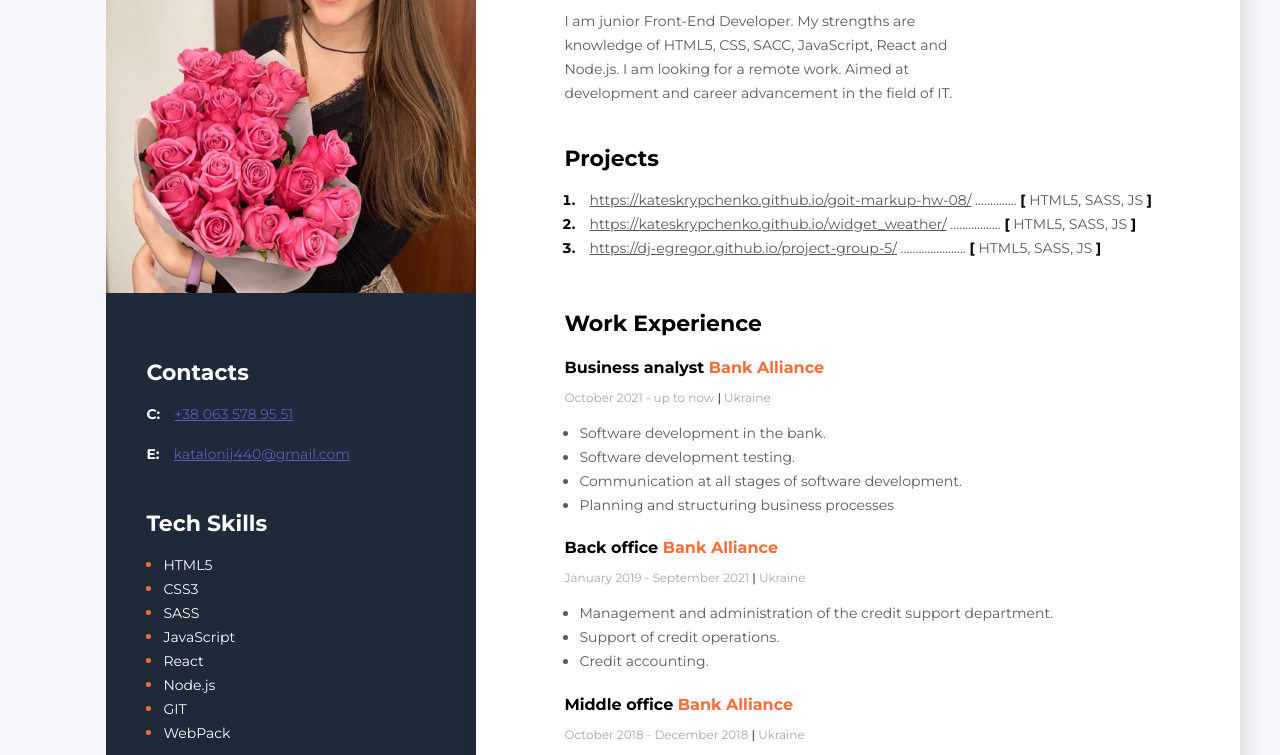
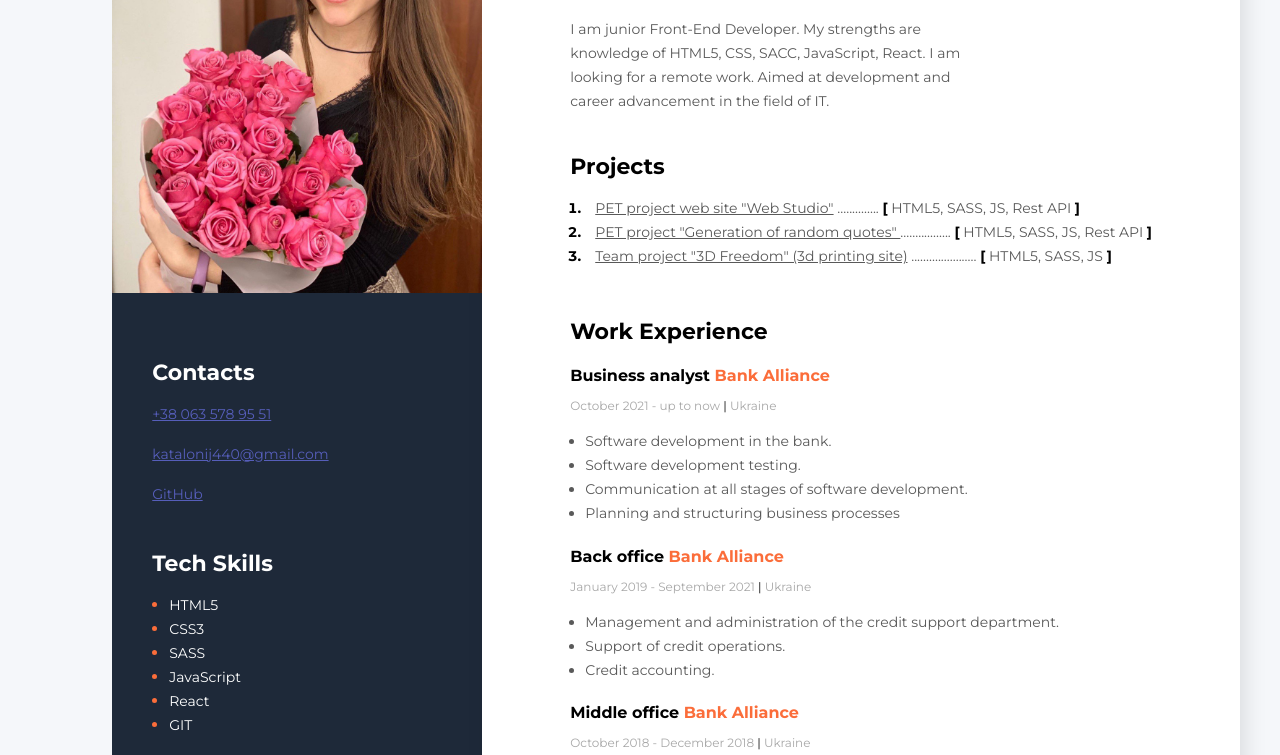
Before and after one commit to KateSkrypchenko/CV, a plain HTML site: page index.html in a window 1280 px wide. Shown: the part 218-973 px from the top of the page. Drawn offline with Linux system fonts and the light colour scheme.

Commit message:
Update index.html

```diff
--- a/index.html
+++ b/index.html
@@ -20,12 +20,12 @@
       <div class="main-contant">
         <!--About user-->
         <div class="about">
+          <h1 class="about-name">Kateryna Skrypchenko</h1>
           <h2 class="about-position">Front-End Developer</h2>
-          <h1 class="about-name">Kateryna Skrypchenko</h1>
           <p class="about-description">
             I am junior Front-End Developer. My strengths are knowledge of HTML5, CSS, SACC,
-            JavaScript, React and Node.js. I am looking for a remote work. Aimed at development and
-            career advancement in the field of IT.
+            JavaScript, React. I am looking for a remote work. Aimed at development and career
+            advancement in the field of IT.
           </p>
         </div>
         <!--Projects-->
@@ -34,28 +34,30 @@
           <ol class="projects-list">
             <li class="projects-item">
               <span class="project">
-                <a href="https://kateskrypchenko.github.io/goit-markup-hw-08/" class="project-link"
-                  >https://kateskrypchenko.github.io/goit-markup-hw-08/</a
+                <a href="https://kateskrypchenko.github.io/project-web-studio/" class="project-link"
+                  >PET project web site "Web Studio"</a
                 >
                 ..............
-                <span class="project-bracket">[</span> HTML5, SASS, JS
+                <span class="project-bracket">[</span> HTML5, SASS, JS, Rest API
                 <span class="project-bracket">]</span>
               </span>
             </li>
             <li class="projects-item">
               <span class="project">
-                <a href="https://cryptohub.goit.global/" class="project-link"
-                  >https://kateskrypchenko.github.io/widget_weather/</a
-                >
+                <a
+                  href="https://kateskrypchenko.github.io/project-random-quotes/"
+                  class="project-link"
+                  >PET project "Generation of random quotes"
+                </a>
                 .................
-                <span class="project-bracket">[</span> HTML5, SASS, JS
+                <span class="project-bracket">[</span> HTML5, SASS, JS, Rest API
                 <span class="project-bracket">]</span>
               </span>
             </li>
             <li class="projects-item">
               <span class="project">
                 <a href="https://dj-egregor.github.io/project-group-5/" class="project-link"
-                  >https://dj-egregor.github.io/project-group-5/</a
+                  >Team project "3D Freedom" (3d printing site)</a
                 >
                 ......................
                 <span class="project-bracket">[</span> HTML5, SASS, JS
@@ -125,12 +127,16 @@
           <h3 class="sidebar-title">Contacts</h3>
           <div>
             <p>
-              <span class="contact-type">C:</span>
+              <!-- <span class="contact-type">C:</span> -->
               <a href="tel:+380635789551" class="contact-link">+38 063 578 95 51</a>
             </p>
             <p>
-              <span class="contact-type">E:</span>
+              <!-- <span class="contact-type">E:</span> -->
               <a href="katalonij440@gmail.com" class="contact-link">katalonij440@gmail.com</a>
+            </p>
+            <p>
+              <!-- <span class="contact-type">E:</span> -->
+              <a href="https://github.com/KateSkrypchenko" class="contact-link">GitHub</a>
             </p>
           </div>
         </div>
@@ -143,9 +149,9 @@
             <li class="tech-skills-item"><span class="tech-skills-text">SASS</span></li>
             <li class="tech-skills-item"><span class="tech-skills-text">JavaScript</span></li>
             <li class="tech-skills-item"><span class="tech-skills-text">React</span></li>
-            <li class="tech-skills-item"><span class="tech-skills-text">Node.js</span></li>
+            <!-- <li class="tech-skills-item"><span class="tech-skills-text">Node.js</span></li> -->
             <li class="tech-skills-item"><span class="tech-skills-text">GIT</span></li>
-            <li class="tech-skills-item"><span class="tech-skills-text">WebPack</span></li>
+            <!-- <li class="tech-skills-item"><span class="tech-skills-text">WebPack</span></li> -->
           </ul>
         </div>
         <!--Soft Skills-->
@@ -170,7 +176,8 @@
               <span class="lang-skills-text">Russian native</span>
             </li>
             <li class="lang-skills-item">
-              <span class="lang-skills-text">English intermediate</span>
+              <!-- <span class="lang-skills-text">English intermediate</span> -->
+              <span class="lang-skills-text">English pre-intermediate</span>
             </li>
           </ul>
         </div>
```
